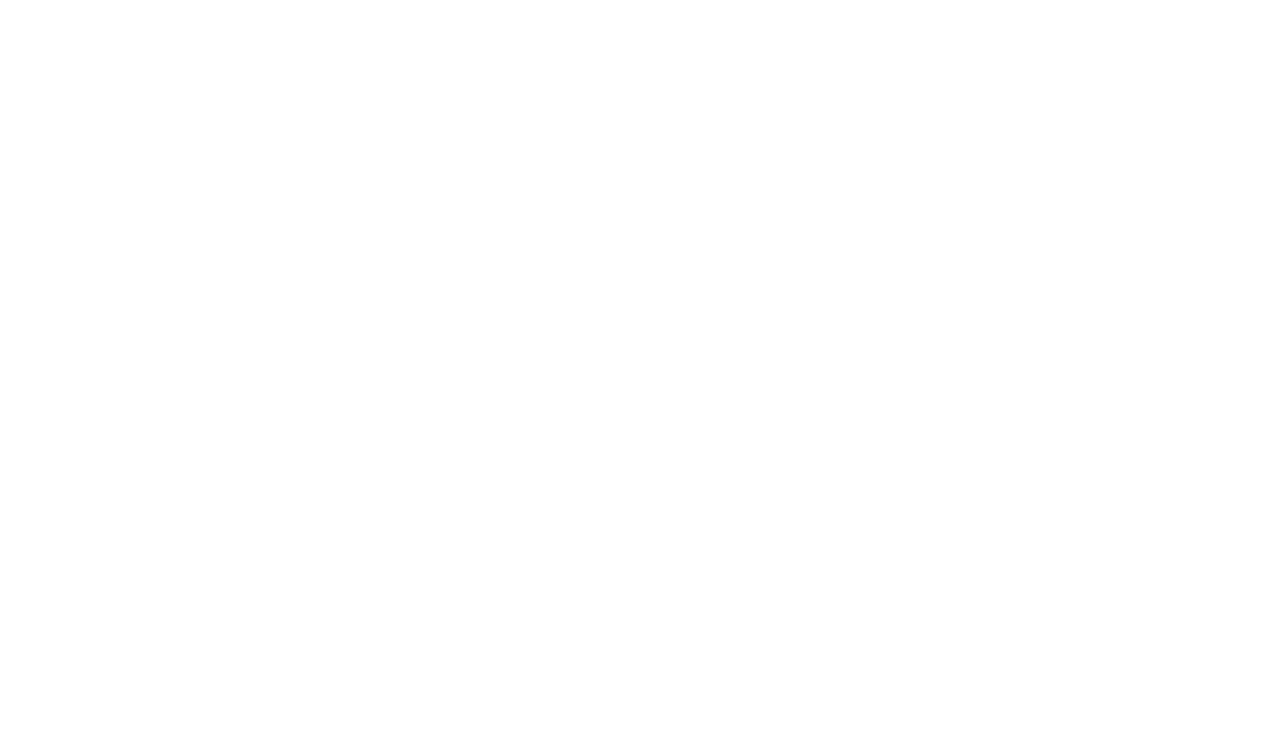
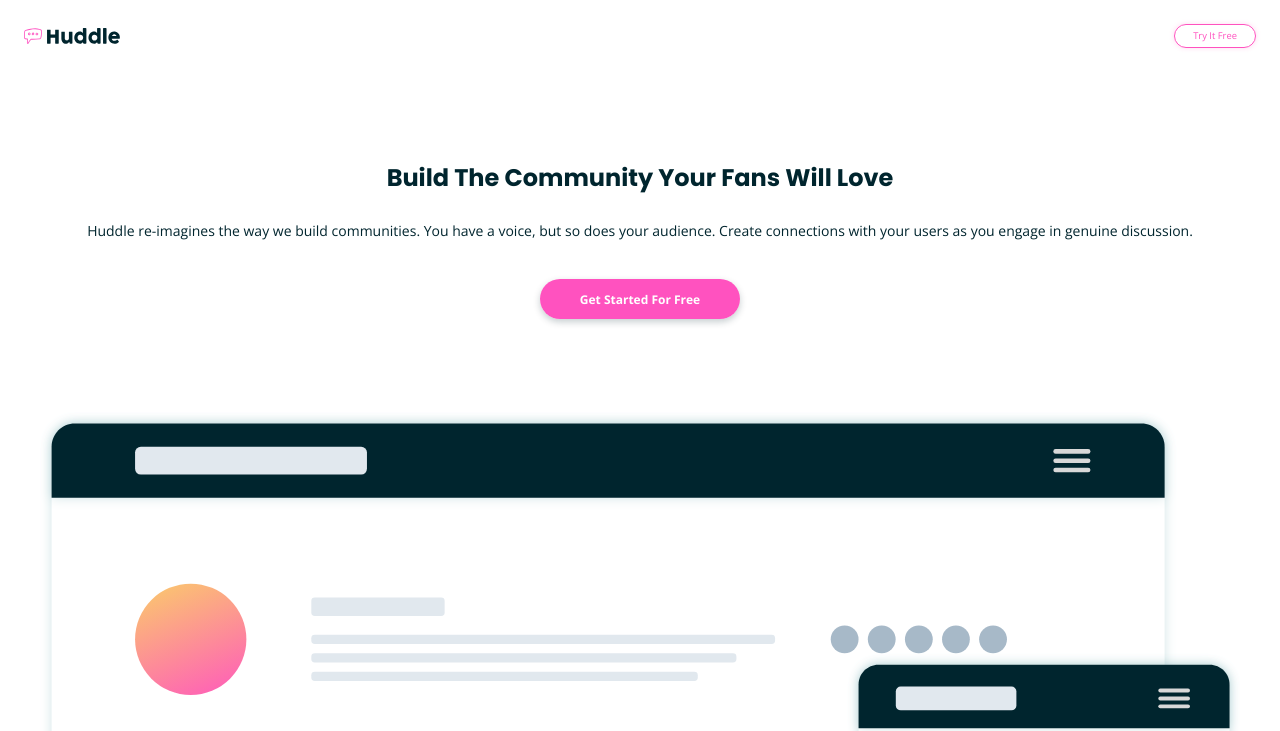
Before and after one commit to ionStici/huddle-landing-page-with-curved-sections, a website: page index.html in a window 1280 px wide. Shown: the top 731 px of the page. Drawn offline with nearby package versions, Linux system fonts and the light colour scheme.

Commit message:
Add Header

```diff
--- a/index.html
+++ b/index.html
@@ -21,17 +21,47 @@
         <title>
             Huddle landing page with curved sections | Frontend Mentor
         </title>
+
+        <link rel="stylesheet" href="./styles/style.css" />
     </head>
     <body>
+        <header class="header">
+            <nav class="header__nav">
+                <img
+                    class="header__logo"
+                    src="./images/logo.svg"
+                    alt="Huddle Logo"
+                />
+                <a class="header__link" href=".">Try it free</a>
+            </nav>
+
+            <section class="header__wrapper">
+                <div class="header__content-wrapper">
+                    <h1 class="h1 u-h1-mb-24px">
+                        Build The Community Your Fans Will Love
+                    </h1>
+                    <p class="p u-p-mb-48px">
+                        Huddle re-imagines the way we build communities. You
+                        have a voice, but so does your audience. Create
+                        connections with your users as you engage in genuine
+                        discussion.
+                    </p>
+                    <a class="link" href=".">Get Started For Free</a>
+                </div>
+                <div class="header__img-wrapper">
+                    <img
+                        class="header__img"
+                        src="./images/screen-mockups.svg"
+                        alt=""
+                    />
+                </div>
+            </section>
+        </header>
+
         <!--
-  Try it free
 
-  Build The Community Your Fans Will Love
 
-  Huddle re-imagines the way we build communities. You have a voice, but so does
-  your audience. Create connections with your users as you engage in genuine discussion.
 
-  Get Started For Free
 
   1.4k+
   Communities Formed
--- /dev/null
+++ b/styles/_base.scss
@@ -0,0 +1,27 @@
+:root {
+    --sans: 'Open Sans', sans-serif;
+    --popp: 'Poppins', sans-serif;
+
+    --color-white: hsla(0, 0%, 100%, 1);
+    --color-pink: hsl(322, 100%, 66%);
+    --color-light-link: hsl(321, 100%, 78%);
+    --color-light-red: hsl(0, 100%, 63%);
+    --color-dark-cyan: hsl(192, 100%, 9%);
+    --color-pale-blue: hsl(207, 100%, 98%);
+}
+
+* {
+    margin: 0;
+    padding: 0;
+}
+
+*,
+*::after,
+*::before {
+    box-sizing: border-box;
+}
+
+input,
+button {
+    font: inherit;
+}
--- /dev/null
+++ b/styles/_header.scss
@@ -0,0 +1,89 @@
+.header {
+    margin-bottom: 120px;
+
+    &__nav {
+        display: flex;
+        align-items: center;
+        justify-content: space-between;
+        padding: 24px 24px 0 24px;
+        margin-bottom: 112px;
+    }
+
+    &__logo {
+        width: 96px;
+    }
+
+    &__link,
+    &__link:link,
+    &__link:visited {
+        text-transform: capitalize;
+        text-decoration: none;
+        font-family: var(--sans);
+        color: var(--color-pink);
+
+        font-weight: 400;
+        font-size: 9.41177px;
+        line-height: 13px;
+
+        border: 1px solid var(--color-pink);
+        border-radius: 50px;
+        padding: 4px 18px 5px 18px;
+        box-shadow: 0px 0px 5px rgba(255, 82, 193, 0.218778);
+    }
+
+    &__wrapper {
+        padding: 0 40px;
+    }
+
+    &__content-wrapper {
+        text-align: center;
+        color: var(--color-dark-cyan);
+        margin-bottom: 104px;
+    }
+
+    &__img-wrapper {
+        display: flex;
+    }
+
+    &__img {
+        width: 100%;
+    }
+}
+
+.h1 {
+    font-family: var(--popp);
+    font-weight: 700;
+    font-size: 24px;
+    line-height: 36px;
+}
+
+.u-h1-mb-24px {
+    margin-bottom: 24px;
+}
+
+.p {
+    font-family: var(--sans);
+    font-weight: 400;
+    font-size: 14px;
+    line-height: 21px;
+}
+
+.u-p-mb-48px {
+    margin-bottom: 48px;
+}
+
+.link,
+.link:link,
+.link:visited {
+    text-decoration: none;
+    font-family: var(--sans);
+    color: var(--color-white);
+    font-weight: 700;
+    font-size: 12px;
+    line-height: 18px;
+
+    padding: 11.5px 39.5px;
+    border-radius: 50px;
+    background-color: var(--color-pink);
+    box-shadow: 0px 3px 7px rgba(0, 37, 46, 0.223053);
+}
--- /dev/null
+++ b/styles/main.scss
@@ -0,0 +1,2 @@
+@import './base';
+@import './header';
```
Also changed, not shown: package.json (added, +16 -0 lines), README.md, style.css (deleted), styles/style.css (added), 2 other files.
